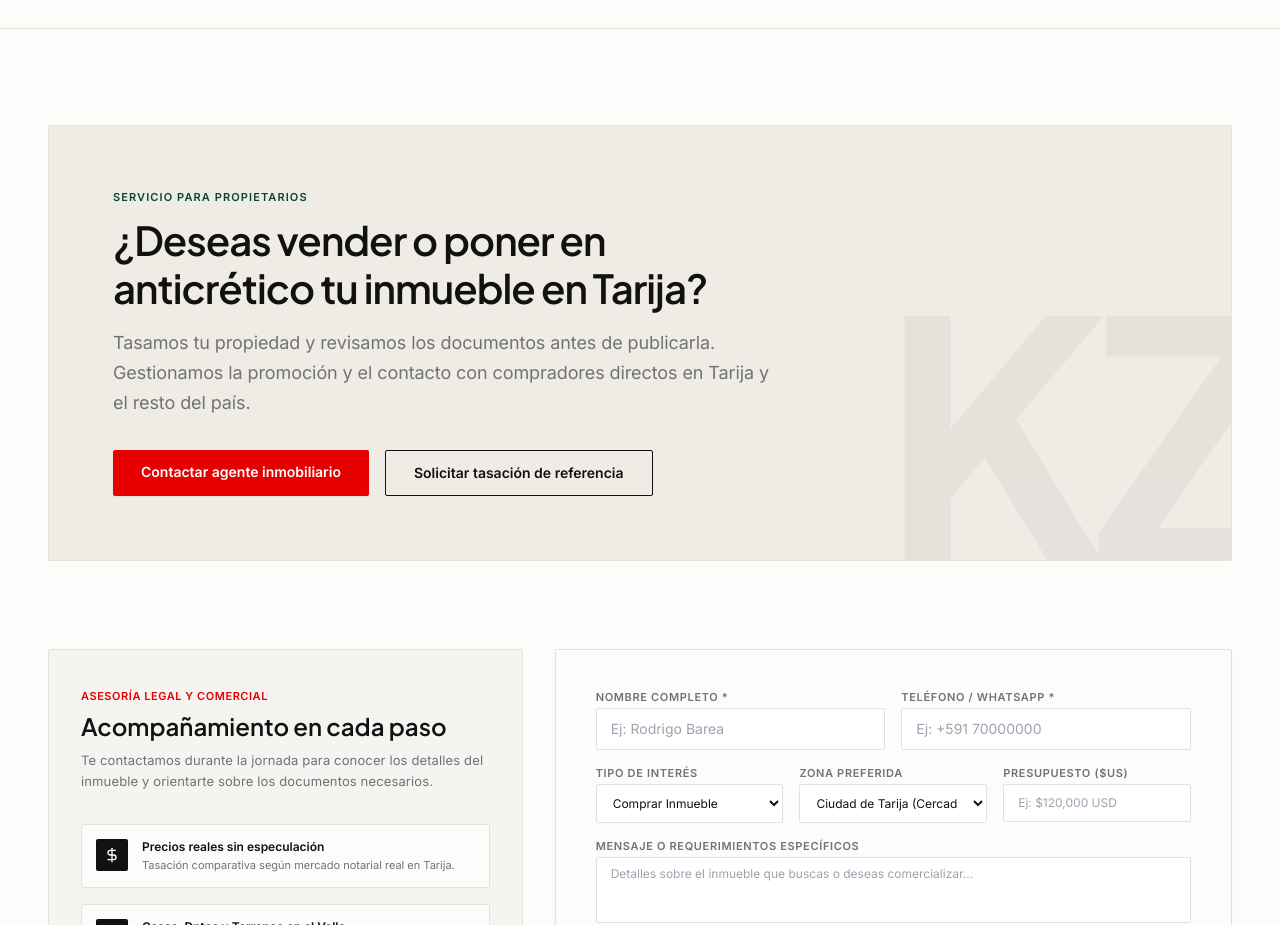
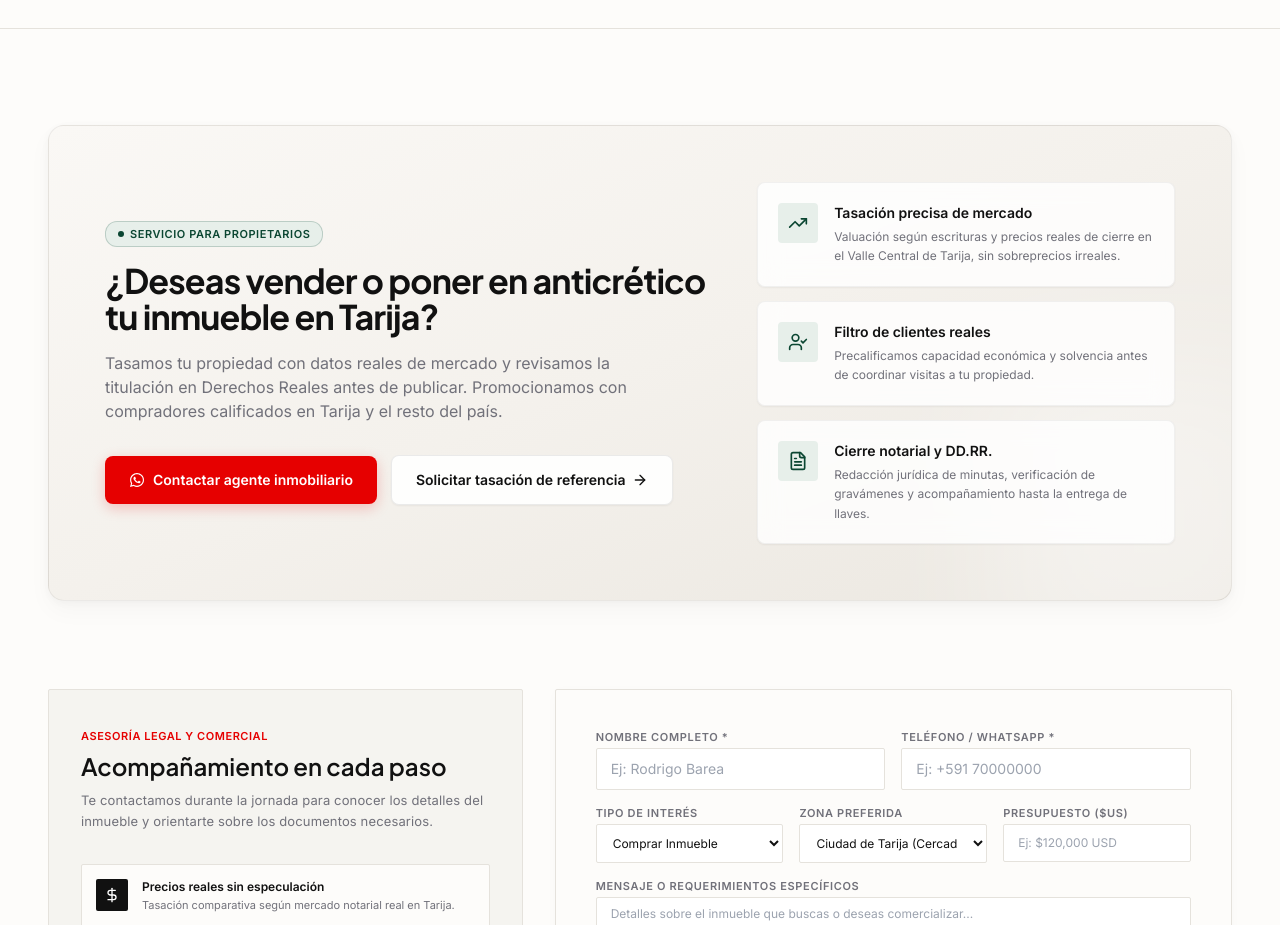
Before and after one commit to RodrigoBarea/kaizen-inmobiliaria, a Next.js app: page / in a window 1280 px wide. Shown: the part 3580-4505 px from the top of the page. Built offline with nearby package versions, Linux system fonts and the light colour scheme; no server answers; the database is empty.

Commit message:
feat(ui): redisenar bloque de captacion de propietarios con tarjeta Apple de 2 columnas y pilares de valor

```diff
--- a/components/FormularioAsesoria.tsx
+++ b/components/FormularioAsesoria.tsx
@@ -4,7 +4,7 @@ import { useState } from 'react';
 import Link from 'next/link';
 import { SolicitudAsesoria } from '@/types/database';
 import { createSolicitudAsesoria } from '@/lib/supabase';
-import { CheckCircle2, Loader2, ShieldCheck, MapPin, DollarSign, Home } from 'lucide-react';
+import { CheckCircle2, Loader2, ShieldCheck, MapPin, DollarSign, Home, TrendingUp, UserCheck, FileText, ArrowRight } from 'lucide-react';
 import { FaWhatsapp } from 'react-icons/fa';
 
 export default function FormularioAsesoria() {
@@ -58,42 +58,96 @@ export default function FormularioAsesoria() {
     <section className="bg-surface-stone py-16 sm:py-20 lg:py-24 border-b border-border-hairline" id="asesoria">
       <div className="max-w-[1500px] mx-auto px-4 sm:px-6 md:px-8 lg:px-12 space-y-16">
 
-        {/* VIP Captación Section (From Stitch Design) */}
-        <div className="border border-border-hairline bg-surface-warm p-8 md:p-12 lg:p-16 relative overflow-hidden rounded-[2px]">
-          <div className="max-w-2xl relative z-10">
-            <span className="text-legal-badge font-legal-badge uppercase tracking-widest text-[#0B4632] block mb-3 font-semibold">
-              Servicio para propietarios
-            </span>
-            <h2 className="text-2xl sm:text-3xl lg:text-headline-lg font-headline-lg font-semibold text-primary tracking-tight mb-4">
+        {/* VIP Captación Section — Modern Apple 2-Column Card */}
+        <div className="relative overflow-hidden rounded-2xl border border-black/[0.06] bg-gradient-to-br from-[#FAF8F5] via-[#F4F1EC] to-[#EBE7E0] p-8 sm:p-10 lg:p-14 apple-shadow-card">
+          <div className="grid grid-cols-1 lg:grid-cols-12 gap-10 lg:gap-12 items-center relative z-10">
+
+            {/* Left Column: Narrative & Actions */}
+            <div className="lg:col-span-7 flex flex-col justify-center">
+              <div className="inline-flex items-center gap-1.5 px-3 py-1 rounded-full text-[11px] font-semibold uppercase tracking-wider bg-emerald-subtle text-[#0B4632] border border-[#0B4632]/20 w-fit mb-4">
+                <span className="w-1.5 h-1.5 rounded-full bg-[#0B4632]" />
+                <span>Servicio para propietarios</span>
+              </div>
+
+              <h2 className="text-2xl sm:text-3xl lg:text-[34px] font-display-xl font-bold text-primary tracking-tight leading-[1.15] mb-4">
                 ¿Deseas vender o poner en anticrético tu inmueble en Tarija?
               </h2>
-            <p className="text-body-md sm:text-body-lg font-body-lg text-text-muted mb-8 leading-relaxed">
-              Tasamos tu propiedad y revisamos los documentos antes de publicarla. Gestionamos la promoción y el contacto con compradores directos en Tarija y el resto del país.
+
+              <p className="text-sm sm:text-base text-text-muted mb-8 leading-relaxed max-w-xl">
+                Tasamos tu propiedad con datos reales de mercado y revisamos la titulación en Derechos Reales antes de publicar. Promocionamos con compradores calificados en Tarija y el resto del país.
               </p>
-            <div className="flex flex-col sm:flex-row gap-4">
+
+              <div className="flex flex-col sm:flex-row items-stretch sm:items-center gap-3.5">
                 <a
-                className="bg-[#E60000] hover:bg-[#C00000] active:scale-[0.98] text-white px-7 py-3 rounded-[2px] font-body-md font-semibold text-center transition-[transform,background-color] duration-150 hover:-translate-y-0.5 shadow-sm text-sm"
+                  className="inline-flex items-center justify-center gap-2 bg-[#E60000] hover:bg-[#C00000] active:scale-[0.97] text-white px-6 py-3.5 rounded-xl font-semibold text-sm shadow-[0_4px_14px_rgba(230,0,0,0.22)] transition-[transform,background-color,box-shadow] duration-150 hover:-translate-y-0.5"
                   href={`https://wa.me/${cleanPhone}?text=${encodeURIComponent(
                     '¡Hola KAIZEN! Deseo contactar a un agente inmobiliario para evaluar la venta o anticrético de mi propiedad en Tarija.'
                   )}`}
                   target="_blank"
                   rel="noopener noreferrer"
                 >
-                Contactar agente inmobiliario
+                  <FaWhatsapp className="text-base" />
+                  <span>Contactar agente inmobiliario</span>
                 </a>
+
                 <Link
                   href="/vender"
-                className="border border-primary bg-transparent text-primary hover:bg-primary hover:text-white active:scale-[0.98] px-7 py-3 rounded-[2px] font-body-md font-semibold text-center transition-[transform,background-color,color] duration-150 text-sm"
+                  className="inline-flex items-center justify-center gap-1.5 bg-white/90 hover:bg-white active:scale-[0.97] text-primary border border-black/[0.08] hover:border-black/[0.18] px-6 py-3.5 rounded-xl font-semibold text-sm shadow-sm transition-[transform,background-color,border-color] duration-150"
                 >
-                Solicitar tasación de referencia
+                  <span>Solicitar tasación de referencia</span>
+                  <ArrowRight className="w-4 h-4" />
                 </Link>
               </div>
             </div>
 
-          {/* Architectural Watermark Decoration */}
-          <div className="absolute right-0 bottom-0 pointer-events-none opacity-[0.04] translate-x-10 translate-y-10 hidden lg:block">
-            <span className="text-[340px] font-bold font-title-editorial leading-none tracking-tighter">KZ</span>
+            {/* Right Column: 3 Apple-Style Benefit Cards */}
+            <div className="lg:col-span-5 flex flex-col gap-3.5">
+
+              {/* Pillar 1 */}
+              <div className="bg-white/80 backdrop-blur-md border border-black/[0.05] rounded-xl p-4 sm:p-5 flex items-start gap-4 shadow-sm hover:border-black/[0.12] transition-colors">
+                <div className="w-10 h-10 rounded-lg bg-emerald-subtle text-[#0B4632] flex items-center justify-center shrink-0">
+                  <TrendingUp className="w-5 h-5" />
                 </div>
+                <div>
+                  <h4 className="text-sm font-semibold text-primary">Tasación precisa de mercado</h4>
+                  <p className="text-xs text-text-muted mt-1 leading-relaxed">
+                    Valuación según escrituras y precios reales de cierre en el Valle Central de Tarija, sin sobreprecios irreales.
+                  </p>
+                </div>
+              </div>
+
+              {/* Pillar 2 */}
+              <div className="bg-white/80 backdrop-blur-md border border-black/[0.05] rounded-xl p-4 sm:p-5 flex items-start gap-4 shadow-sm hover:border-black/[0.12] transition-colors">
+                <div className="w-10 h-10 rounded-lg bg-emerald-subtle text-[#0B4632] flex items-center justify-center shrink-0">
+                  <UserCheck className="w-5 h-5" />
+                </div>
+                <div>
+                  <h4 className="text-sm font-semibold text-primary">Filtro de clientes reales</h4>
+                  <p className="text-xs text-text-muted mt-1 leading-relaxed">
+                    Precalificamos capacidad económica y solvencia antes de coordinar visitas a tu propiedad.
+                  </p>
+                </div>
+              </div>
+
+              {/* Pillar 3 */}
+              <div className="bg-white/80 backdrop-blur-md border border-black/[0.05] rounded-xl p-4 sm:p-5 flex items-start gap-4 shadow-sm hover:border-black/[0.12] transition-colors">
+                <div className="w-10 h-10 rounded-lg bg-emerald-subtle text-[#0B4632] flex items-center justify-center shrink-0">
+                  <FileText className="w-5 h-5" />
+                </div>
+                <div>
+                  <h4 className="text-sm font-semibold text-primary">Cierre notarial y DD.RR.</h4>
+                  <p className="text-xs text-text-muted mt-1 leading-relaxed">
+                    Redacción jurídica de minutas, verificación de gravámenes y acompañamiento hasta la entrega de llaves.
+                  </p>
+                </div>
+              </div>
+
+            </div>
+
+          </div>
+
+          {/* Subtle Ambient Radial Light (Apple Depth) */}
+          <div className="absolute -right-20 -bottom-20 w-80 h-80 bg-white/40 rounded-full blur-3xl pointer-events-none" />
         </div>
 
         {/* Lead Consultation Form Block */}
```
Lines whose indentation alone changed are shown as unchanged.
